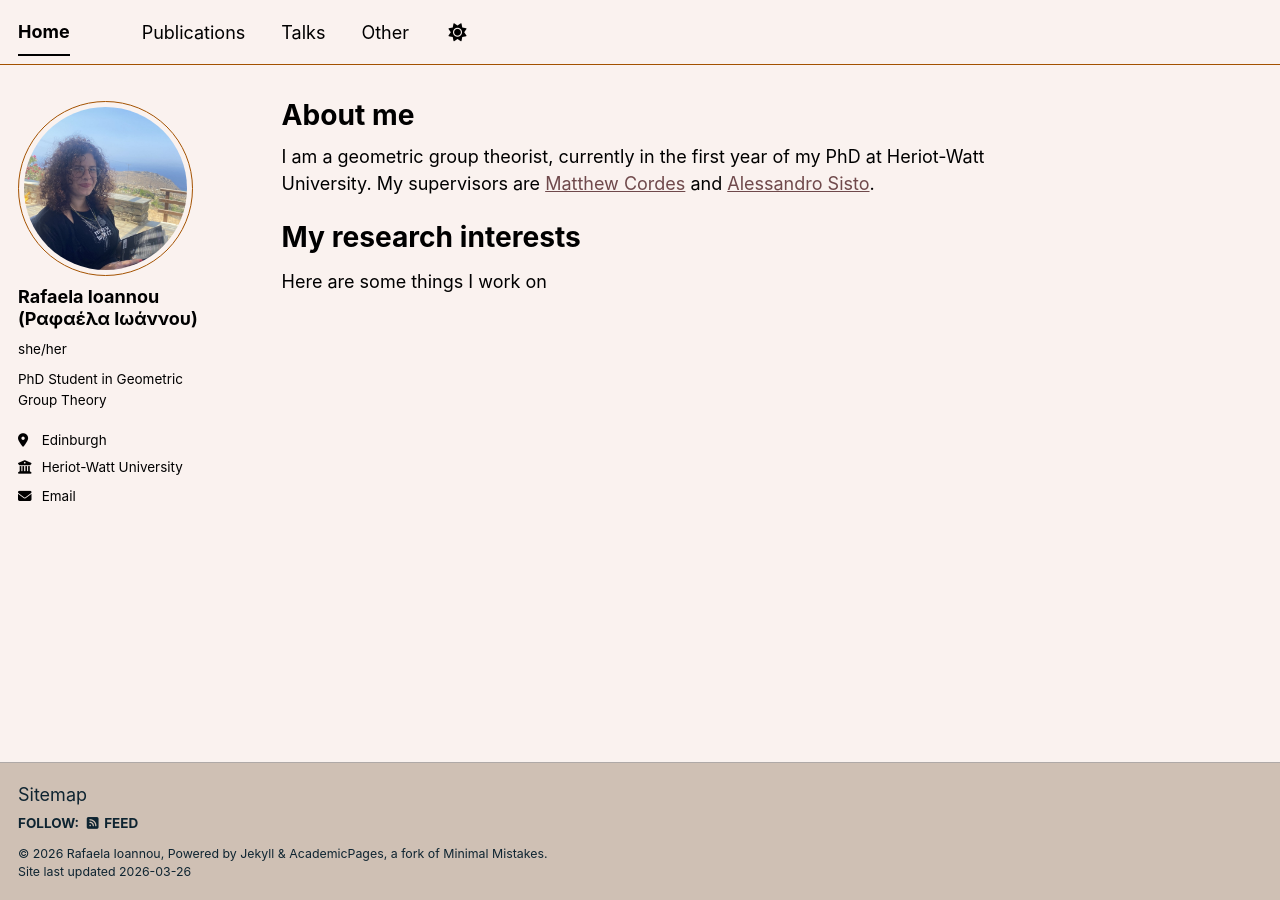
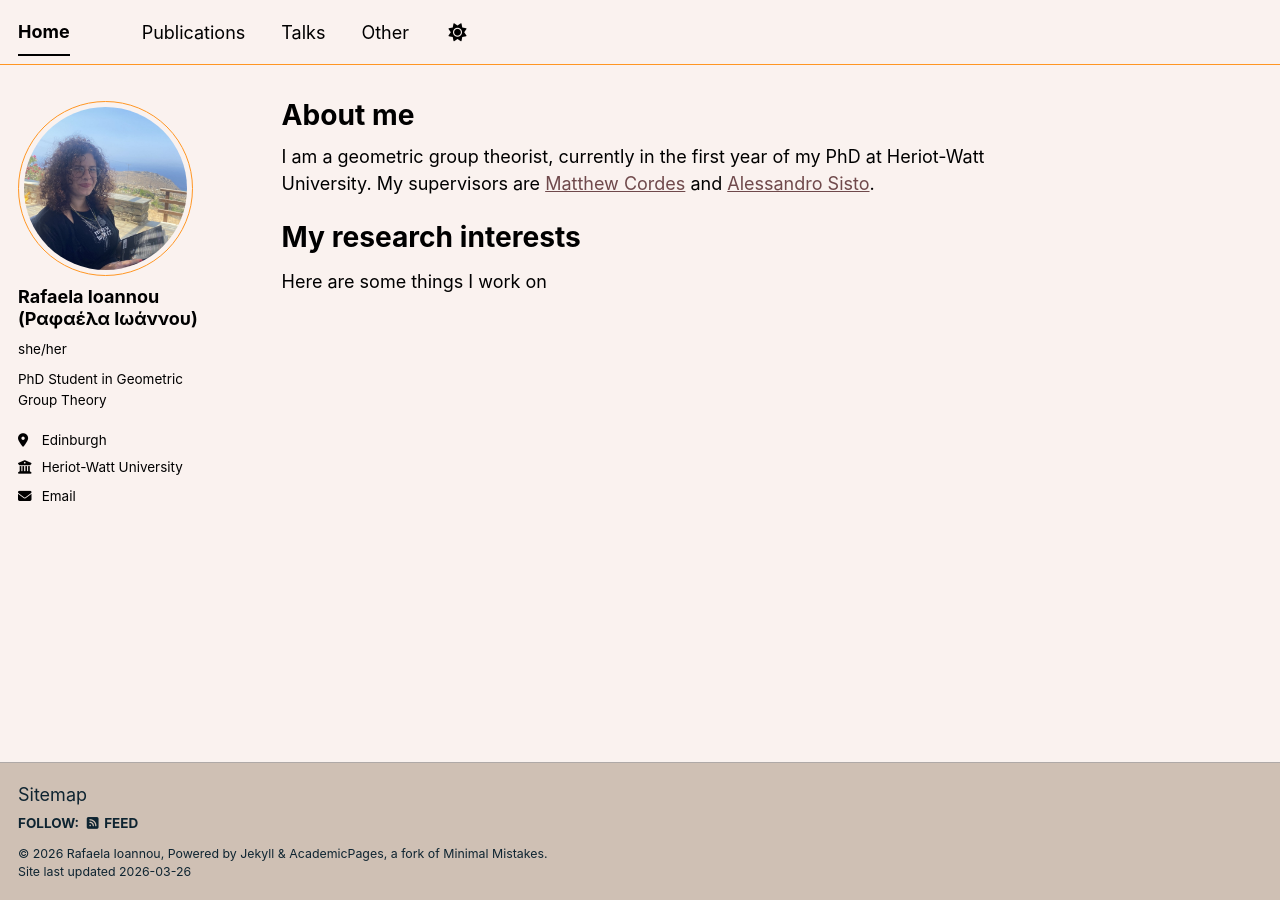
Before and after one commit to rafaela-ioannou/rafaela-ioannou.github.io, a Jekyll site: the page built from _pages/about.md, in a window 1280 px wide. Built offline with Jekyll 4.4.1, drawn with Linux system fonts in a browser that asks for light colours; a script bundle is joined from its source files by our own code; library files that are not in the unit come from our copies.

Commit message:
changed primary color

```diff
--- a/_sass/theme/_sunrise_light.scss
+++ b/_sass/theme/_sunrise_light.scss
@@ -2,7 +2,7 @@
    SUNRISE THEME - LIGHT VERSION
    ========================================================================== */
 /* Color codes used for the theme */
-$primary-color              : #a35200;
+$primary-color              : #ff9623;
 $dark-primary-color         : mix(#000, $primary-color, 40%);
 $darker-primary-color       : mix(#000, $primary-color, 60%);
 $light-primary-color        : mix(#fff, $primary-color, 50%);
```
